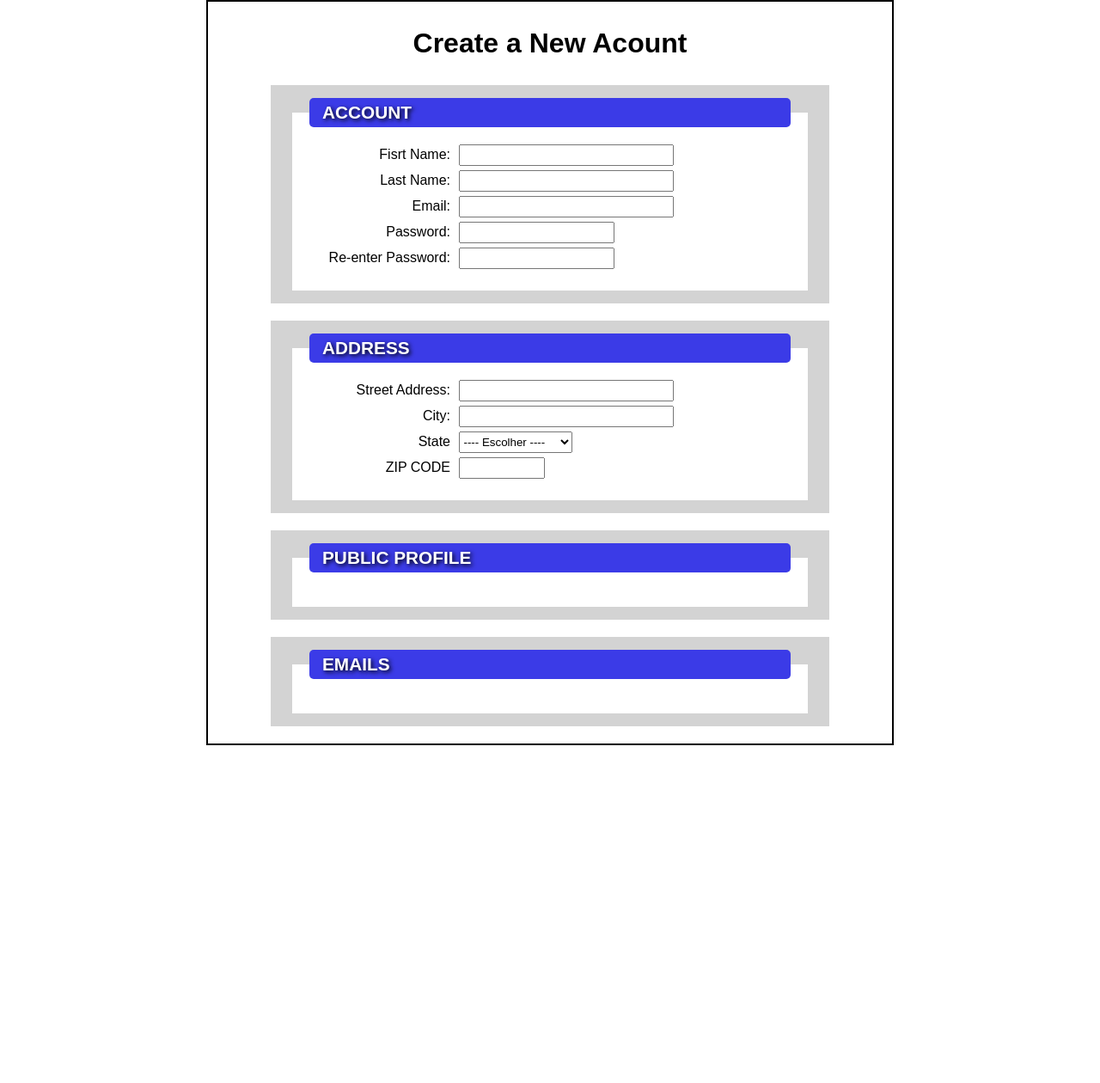
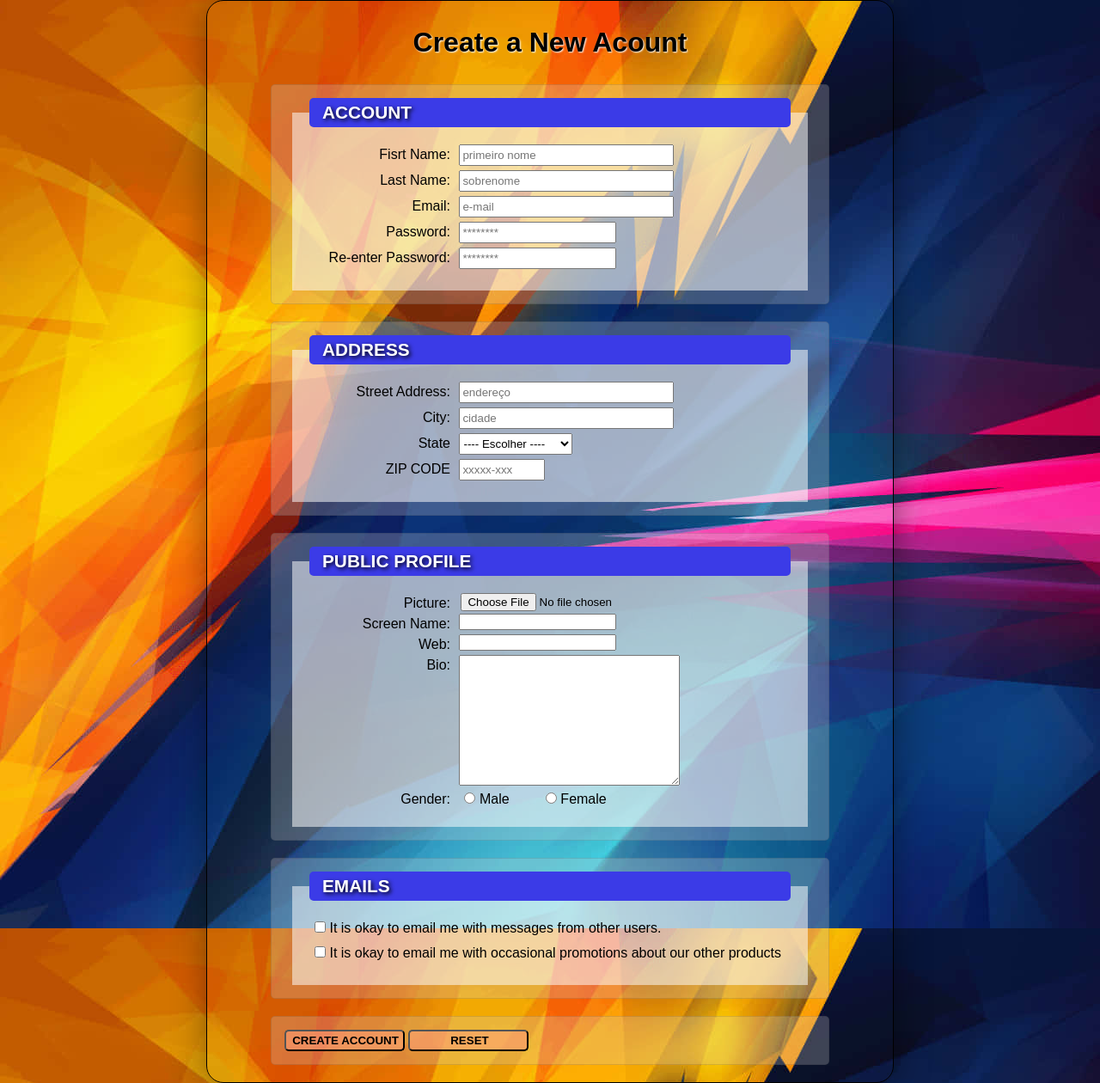
Before and after one commit to robertoalvs/new-revis-o-html-css3, a PHP site: page /Projeto-paralelo-formulario/index.html in a window 1280 px wide. Shown: the whole page at 86% size. Before the commit the page ends 867 px from the top, so only its background shows below. Run offline with PHP 8.4, Linux system fonts and the light colour scheme.

Commit message:
atualizado form

```diff
--- /dev/null
+++ b/modulo4/Projeto-paralelo-formulario/css/mediaquary.css
@@ -0,0 +1 @@
+@charset "UTF-8";
--- a/modulo4/Projeto-paralelo-formulario/css/style.css
+++ b/modulo4/Projeto-paralelo-formulario/css/style.css
@@ -9,35 +9,57 @@
     font-family: Arial, Helvetica, sans-serif;
 }
 
+body {
+
+    background-image: url(../abstract-background-6m6cjbifu3zpfv84.jpg);
+}
+
 main {
 
-    border: 2px solid black;
+    border: 1px solid black;
     width: 800px;
     margin: auto;
+    box-shadow: 2px 2px 40px rgba(0, 0, 0, 0.425);
+    border-radius: 20px;
 }
 
 h1 {
 
     text-align: center;
     margin: 30px 0px 30px 0px;
+    text-shadow: 1px 1px 2px white;
 }
 
 div {
 
-    background-color: lightgray;
+    background-color: rgba(211, 211, 211, 0.26);
     width: 650px;
     margin: auto;
     padding: 15px;
     margin-bottom: 20px;
+    border-radius: 5px;
+    border: 0.1px solid rgba(0, 0, 0, 0.11);
+}
+
+div:hover {
+
+    background-color: lightsteelblue;
+    transition: 2s;
 }
 
 fieldset {
 
     width: 600px;
     padding: 20px;
-    background-color: white;
+    background-color: rgba(255, 255, 255, 0.527);
     margin: auto;
     border: 0px;
+}
+
+fieldset:hover {
+
+    background-color: white;
+    transition: 2s;
 }
 
 legend {
@@ -52,6 +74,7 @@ legend {
     font-weight: bolder;
 }
 
+
 label {
 
     width: 170px;
@@ -59,6 +82,15 @@ label {
     text-align: right;
     padding: 3px 6px;
     vertical-align: top;
+}
+
+input:hover {
+
+    border-radius: 4px;
+}
+
+input {
+    padding-left: 2px;
 }
 
 .input-size {
@@ -85,3 +117,25 @@ select {
     margin-bottom: 5px;
 
 }
+
+.label-radio {
+
+    text-align: left;
+    width: 90px;
+}
+
+.check-box {
+
+    width: 560px;
+    margin-bottom: 5px;
+    text-align: left;
+}
+
+.botoes {
+
+    width: 140px;
+    height: 25px;
+    border-radius: 5px;
+    background-color: rgba(255, 160, 122, 0.562);
+    font-weight: bold;
+}
--- a/modulo4/Projeto-paralelo-formulario/index.html
+++ b/modulo4/Projeto-paralelo-formulario/index.html
@@ -6,6 +6,7 @@
     <meta name="viewport" content="width=device-width, initial-scale=1.0">
     <title>Projeto paralelo Formulário Livro</title>
     <link rel="stylesheet" href="css/style.css">
+    <link rel="stylesheet" href="css/mediaquary.css">
 </head>
 <body>
 
@@ -13,7 +14,7 @@
 
                 <h1>Create a New Acount</h1>
 
-                <form action="../Projeto-paralelo-formulario/index.php" method="get">
+                <form action="../Projeto-paralelo-formulario/index.php" method="get" autocomplete="on">
 
 
                     <div id="account">
@@ -23,27 +24,27 @@
                             <legend>ACCOUNT</legend>
 
                             <label for="inome">Fisrt Name:</label>
-                            <input class="input-size" type="text" name="nome" id="inome">
+                            <input class="input-size" type="text" name="nome" id="inome" autocomplete="username" required placeholder="primeiro nome">
 
                             <br>
 
                             <label for="isobrenome">Last Name:</label>
-                            <input class="input-size" type="text" name="sobrenome" id="isobrenome">
+                            <input class="input-size" type="text" name="sobrenome" id="isobrenome" autocomplete="username" required placeholder="sobrenome">
 
                             <br>
 
                             <label for="iemail">Email:</label>
-                            <input class="input-size" type="email" name="email" id="iemail">
+                            <input class="input-size" type="email" name="email" id="iemail" autocomplete="email" required placeholder="e-mail">
 
                             <br>
 
                             <label for="ipass">Password:</label>
-                            <input class="input-pass" type="password" name="pass" id="ipass">
+                            <input class="input-pass" type="password" name="pass" id="ipass" required placeholder="********" minlength="8" autocomplete="current-password">
 
                             <br>
 
                             <label for="irepass">Re-enter Password:</label>
-                            <input class="input-pass" type="password" name="repass" id="irepass">
+                            <input class="input-pass" type="password" name="repass" id="irepass" required placeholder="********" autocomplete="current-password">
 
                         </fieldset>
 
@@ -56,21 +57,21 @@
                             <legend>ADDRESS</legend>
 
                             <label for="istreet">Street Address:</label>
-                            <input class="input-size" type="text" name="address" id="iaddress">
+                            <input class="input-size" type="text" name="address" id="iaddress" autocomplete="street-address" required placeholder="endereço ">
 
                             <br>
 
                             <label for="icity">City:</label>
-                            <input class="input-size" type="text" name="city" id="icity">
+                            <input class="input-size" type="text" name="city" id="icity" required placeholder="cidade" autocomplete="country">
 
                             <br>
 
                             <label for="iestado">State</label>
-                            <select name="estado" id="iestado">
+                            <select name="estado" id="iestado" required autocomplete="country-name">
 
                                 <optgroup label="Região Sudeste">
 
-                                    <option value="">---- Escolher ----</option>
+                                    <option value="" selected >---- Escolher ----</option>
 
                                     <option value="SC">Santa Catarina</option>
                                     <option value="SP">São Paulo</option>
@@ -83,7 +84,7 @@
                             <br>
 
                             <label for="izip">ZIP CODE</label>
-                            <input class="input-size size" type="number" name="zip" id="izip">
+                            <input class="input-size size" type="number" name="zip" id="izip" required placeholder="xxxxx-xxx" autocomplete="postal-code">
 
                         </fieldset>
 
@@ -95,22 +96,61 @@
 
                             <legend>PUBLIC PROFILE</legend>
 
+                            <label for="ifoto">Picture:</label>
+                            <input type="file" name="foto" id="ifoto">
+
+                            <label for="iscreen">Screen Name:</label>
+                            <input type="text" name="screen" id="iscreen">
+
+                            <br>
+
+                            <label for="iweb">Web:</label>
+                            <input type="url" name="web" id="iweb">
+
+                            <br>
+
+                            <label for="ipergunta">Bio:</label>
+                            <textarea name="pergunta" id="ipergunta" cols="30" rows="10"></textarea>
+
+                            <br>
+
+                            <label>Gender:</label>
+
+                            <label class="label-radio" for="imasc"><input type="radio" name="sexo" id="imasc">  Male</label>
+
+                            <label class="label-radio" for="ifem"><input type="radio" name="sexo" id="ifem">  Female</label>
+
                         </fieldset>
 
                     </div>
 
-                    <div id="account">
+                    <div id="account" >
 
                         <fieldset>
 
                             <legend>EMAILS</legend>
+
+                            <label class="check-box" for="ipromo"><input type="checkbox" name="promo" id="ipromo">  It is okay to email me with messages from other users.</label>
+
+                            <br>
+
+                            <label class="check-box" for="ipromocao"><input type="checkbox" name="promocao" id="ipromocao">  It is okay to email me with occasional promotions about our other products</label>
 
                         </fieldset>
 
                     </div>
 
 
+                    <div id="botoes">
+
+                        <input class="botoes" type="submit" value="CREATE ACCOUNT">
+
+                        <input class="botoes" type="reset" value="RESET">
+
+                    </div>
+
                 </form>
+
             </main>
 </body>
 </html>
```
Also changed, not shown: modulo4/Projeto-paralelo-formulario/abstract-background-6m6cjbifu3zpfv84.jpg (added).
